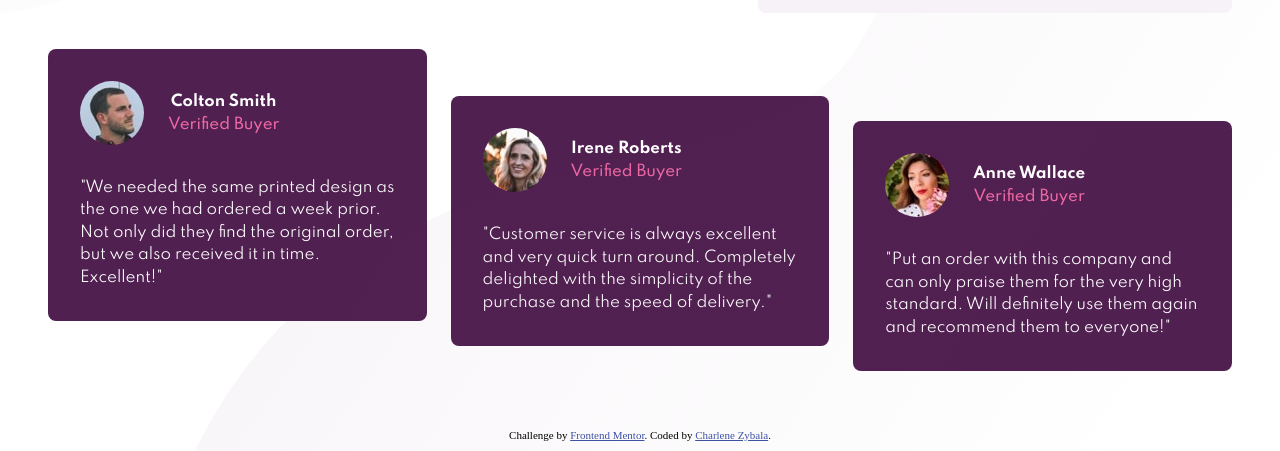
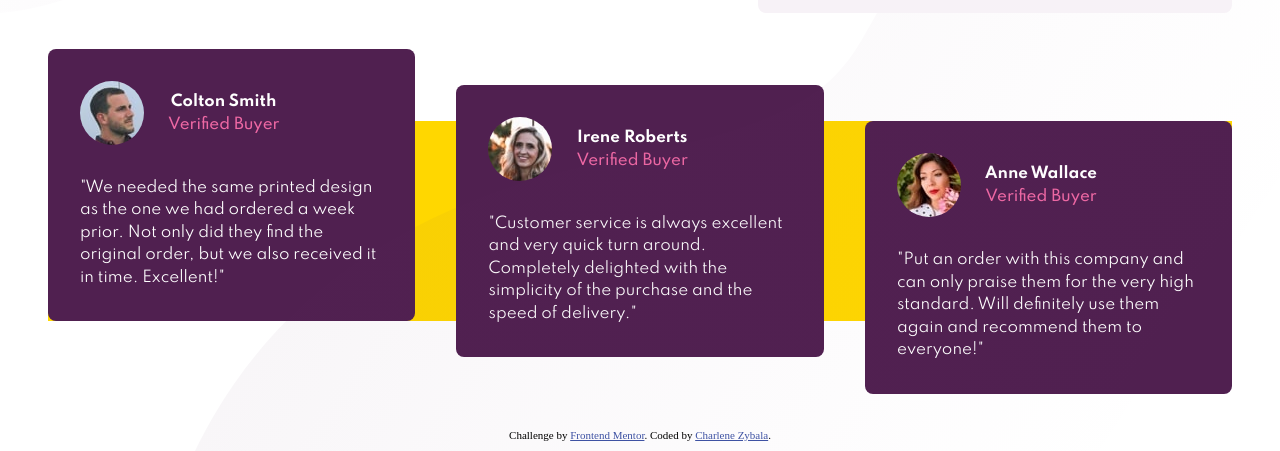
Before and after one commit to Cha-Hyperion/Social-proof-section-FrontEndMentor-Challenge, a website built with Parcel: page index.html in a window 1280 px wide. Shown: the part 349-800 px from the top of the page. Built offline with nearby package versions, Linux system fonts and the light colour scheme.

Commit message:
fix review card size

```diff
--- a/scss/components/_card.scss
+++ b/scss/components/_card.scss
@@ -50,7 +50,7 @@
         color: white;
         padding: 2rem;
         @include breakpoint-large {
-            width: 32%;
+            width: 31%;
             margin: 0;
         }
 
--- a/scss/page/_social-proof.scss
+++ b/scss/page/_social-proof.scss
@@ -35,6 +35,7 @@
             margin-top: 0;
             align-items: flex-end;
             height: 25vh;
+            background-color: gold;
         }
     }
 
```
